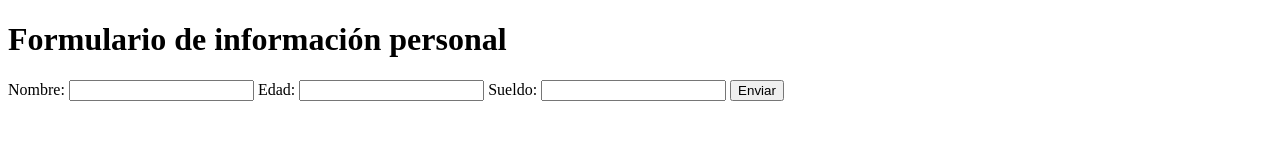
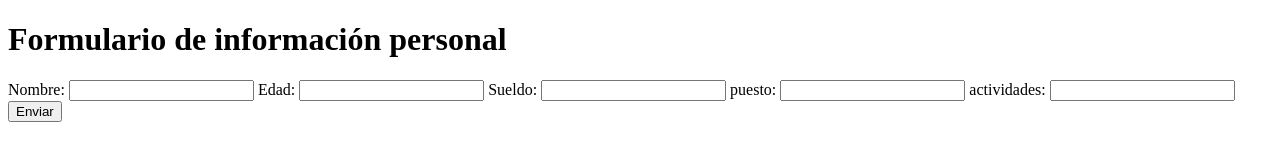
Before and after one commit to MIKE-EVIL/pagina-web-simple-Miguel, a plain HTML site: page index.html in a window 1280 px wide. Drawn offline with Linux system fonts and the light colour scheme.

Commit message:
Update index.html

```diff
--- a/index.html
+++ b/index.html
@@ -17,6 +17,14 @@
         <label for="sueldo">Sueldo:</label>
         <input type="number" id="sueldo" name="sueldo" required>
 
+         <label for="puesto">puesto:</label>
+        <input type="text" id="puesto" name="puesto" required>
+
+         <label for="actividades">actividades:</label>
+        <input type="text" id="actividades" name="actividades" required>
+
+
+
         <button type="submit">Enviar</button>
     </form>
 </body>
```
